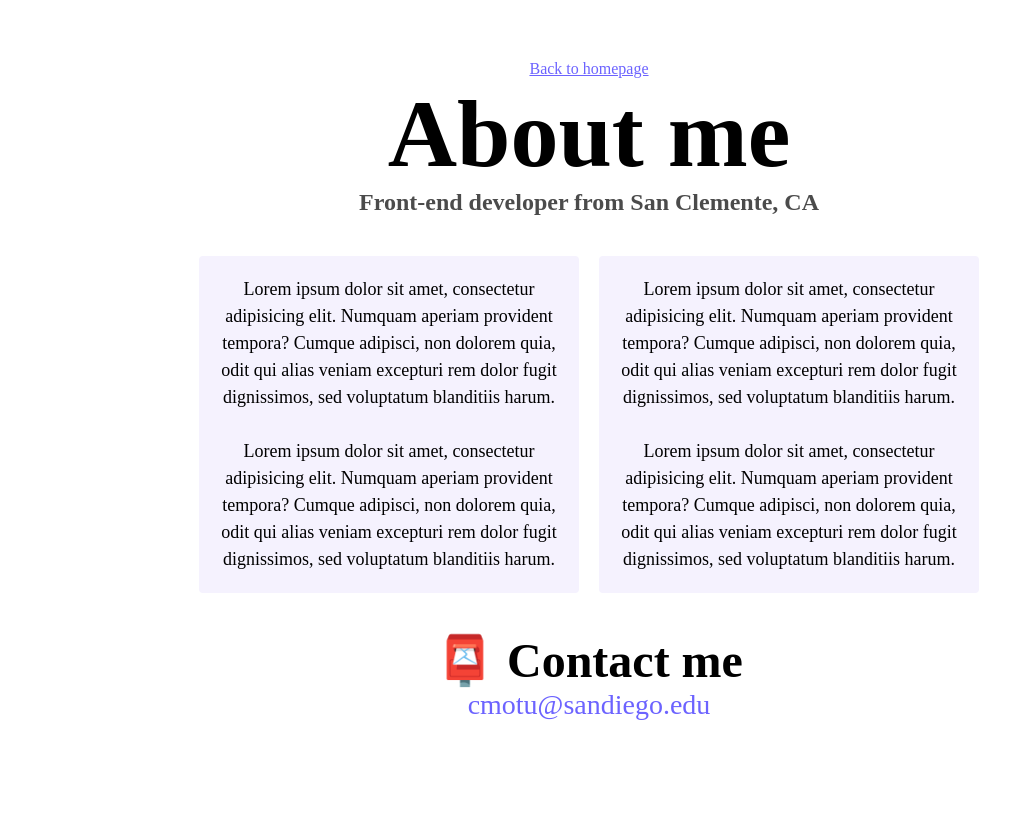
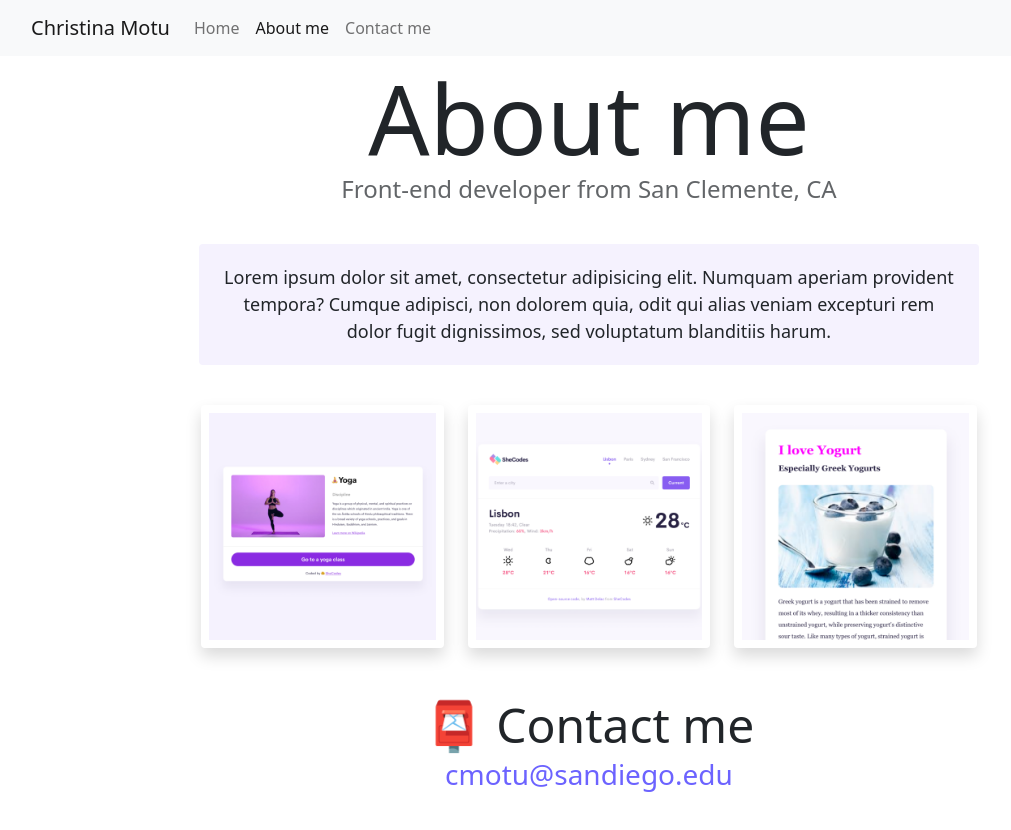
Before and after one commit to cmotu/SheCodes-Portfolio-Template, a plain HTML site: page about.html in a window 1280 px wide. Shown: the whole page, without its empty margins (51-1062 px from the left). Before the commit the page ends 800 px from the top, so only its background shows below. Drawn offline with nearby package versions, Linux system fonts and the light colour scheme.

Commit message:
Fixed About page and added SEO

```diff
--- a/about.html
+++ b/about.html
@@ -5,6 +5,8 @@
     <meta charset="UTF-8" />
     <meta http-equiv="X-UA-Compatible" content="IE=edge" />
     <meta name="viewport" content="width=device-width, initial-scale=1.0" />
+    <link href="https://cdn.jsdelivr.net/npm/bootstrap@5.1.3/dist/css/bootstrap.min.css" rel="stylesheet"
+        integrity="sha384-1BmE4kWBq78iYhFldvKuhfTAU6auU8tT94WrHftjDbrCEXSU1oBoqyl2QvZ6jIW3" crossorigin="anonymous" />
     <script src="https://cdn.jsdelivr.net/npm/bootstrap@5.0.0-beta2/dist/js/bootstrap.bundle.min.js"
         integrity="sha384-b5kHyXgcpbZJO/tY9Ul7kGkf1S0CWuKcCD38l8YkeH8z8QjE0GmW1gYU5S9FOnJ0"
         crossorigin="anonymous"></script>
@@ -13,37 +15,54 @@
 </head>
 
 <body>
-    <a href="index.html" class="homepage-link">Back to homepage</a>
+    <nav class="navbar navbar-expand-lg navbar-light bg-light fixed-top">
+        <div class="container">
+            <a class="navbar-brand" href="index.html">Christina Motu</a>
+            <button class="navbar-toggler" type="button" data-bs-toggle="collapse" data-bs-target="#navbarNav"
+                aria-controls="navbarNav" aria-expanded="false" aria-label="Toggle navigation">
+                <span class="navbar-toggler-icon"></span>
+            </button>
+            <div class="collapse navbar-collapse" id="navbarNav">
+                <ul class="navbar-nav">
+                    <li class="nav-item">
+                        <a class="nav-link" aria-current="page" href="index.html">Home</a>
+                    </li>
+                    <li class="nav-item">
+                        <a class="nav-link active" href="about.html">About me</a>
+                    </li>
+                    <li class="nav-item">
+                        <a class="nav-link" href="about.html#contact">Contact me</a>
+                    </li>
+                </ul>
+            </div>
+        </div>
+    </nav>
+
     <h1>About me</h1>
     <h3>Front-end developer from San Clemente, CA</h3>
-    <div class="about-paragraphs">
+    <div class="about-paragraphs text-center">
         <p>
-            Lorem ipsum dolor sit amet, consectetur adipisicing elit. Numquam
-            aperiam provident tempora? Cumque adipisci, non dolorem quia, odit qui
-            alias veniam excepturi rem dolor fugit dignissimos, sed voluptatum
-            blanditiis harum.
-            <br />
-            <br />
-            Lorem ipsum dolor sit amet, consectetur adipisicing elit. Numquam
-            aperiam provident tempora? Cumque adipisci, non dolorem quia, odit qui
-            alias veniam excepturi rem dolor fugit dignissimos, sed voluptatum
-            blanditiis harum.
-        </p>
-        <p>
-            Lorem ipsum dolor sit amet, consectetur adipisicing elit. Numquam
-            aperiam provident tempora? Cumque adipisci, non dolorem quia, odit qui
-            alias veniam excepturi rem dolor fugit dignissimos, sed voluptatum
-            blanditiis harum.
-            <br />
-            <br />
             Lorem ipsum dolor sit amet, consectetur adipisicing elit. Numquam
             aperiam provident tempora? Cumque adipisci, non dolorem quia, odit qui
             alias veniam excepturi rem dolor fugit dignissimos, sed voluptatum
             blanditiis harum.
         </p>
     </div>
-    <div id="contact">
-        <h2>📮 Contact me</h2>
+    <div class="container">
+        <div class="row">
+            <div class="col-sm-4">
+                <img src="images/yoga.png" class="img-fluid p-2 shadow rounded" />
+            </div>
+            <div class="col-sm-4">
+                <img src="images/weather.png" class="img-fluid p-2 shadow rounded" />
+            </div>
+            <div class="col-sm-4">
+                <img src="images/yogurt.png" class="img-fluid p-2 shadow rounded" />
+            </div>
+        </div>
+    </div>
+    <div id="contact" class="mt-5">
+        <h2 class="text-center">📮 Contact me</h2>
         <a href="mailto:cmotu@sandiego.edu" class="email-link">
             cmotu@sandiego.edu
         </a>
```
Also changed, not shown: index.html (+1 -0 lines).
